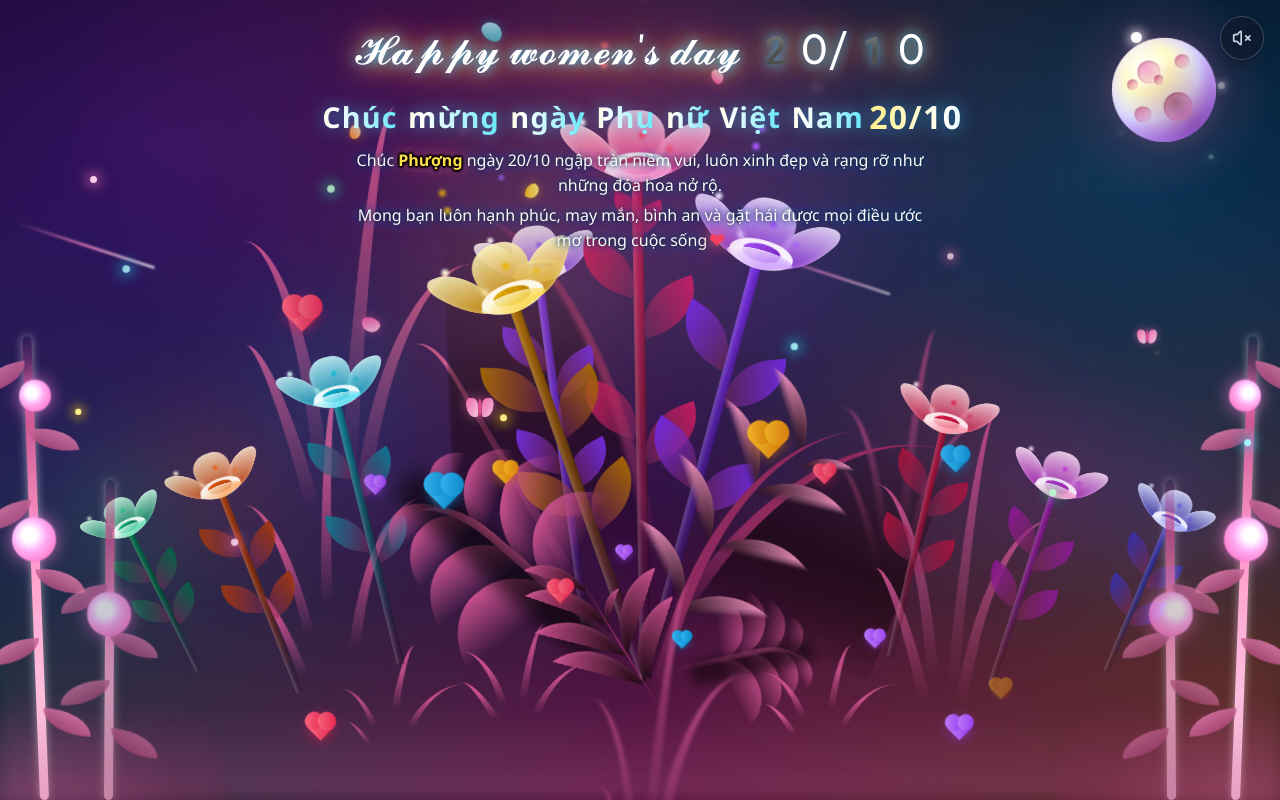
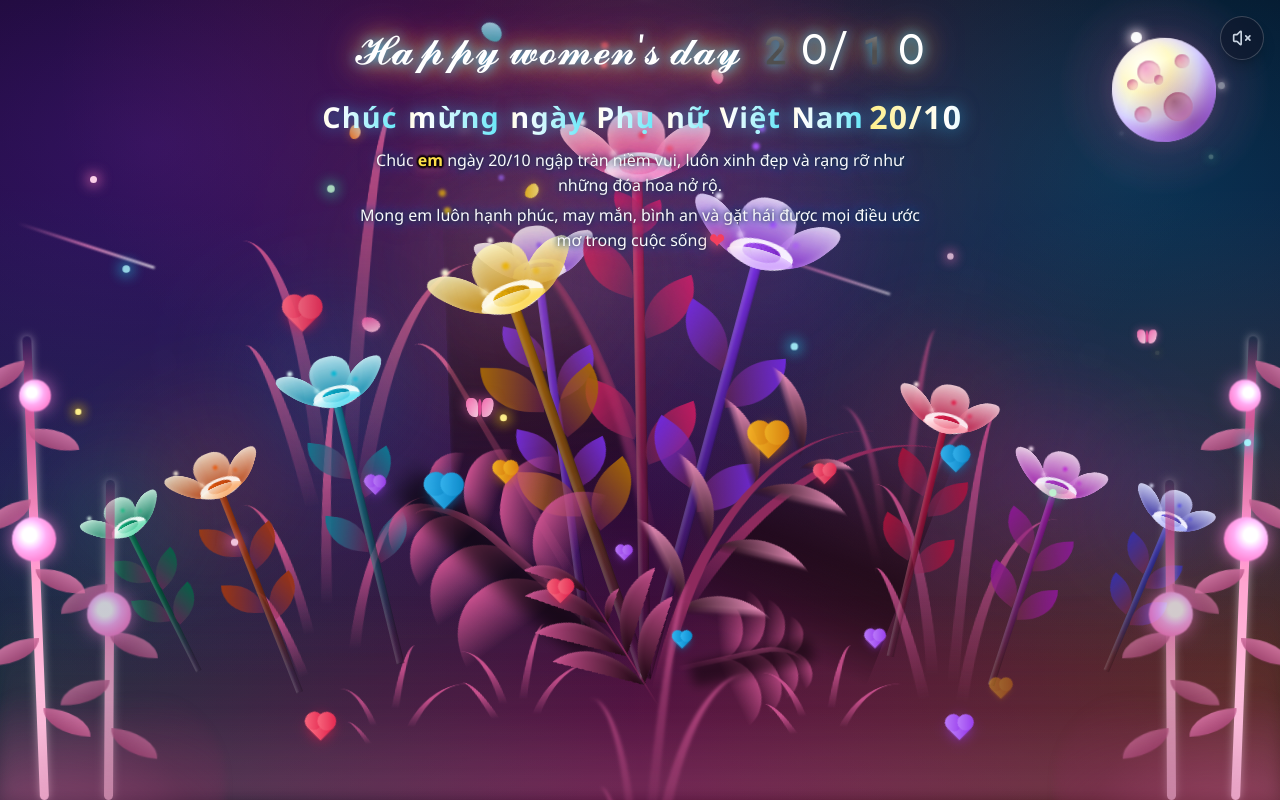
Before and after one commit to DaoTuanMInh/quoctephunu, a Next.js app: page / in a window 1280 px wide. Built offline with nearby package versions, Linux system fonts and the light colour scheme.

Commit message:
Update em greeting pronouns and add chi page matching mother garden

```diff
--- /dev/null
+++ b/src/app/chi/page.tsx
@@ -0,0 +1,9 @@
+import GardenExperience from "@/components/GardenExperience";
+
+export const metadata = {
+  title: "Chúc mừng 20/10 - Gửi chị dấu yêu",
+};
+
+export default function ChiPage() {
+  return <GardenExperience target="chi" />;
+}
--- a/src/app/em/page.tsx
+++ b/src/app/em/page.tsx
@@ -1,9 +1,9 @@
 import GardenExperience from "@/components/GardenExperience";
 
 export const metadata = {
-  title: "Chúc mừng 20/10 - Phượng",
+  title: "Chúc mừng 20/10 - Gửi em",
 };
 
 export default function EmPage() {
-  return <GardenExperience target="phuong" />;
+  return <GardenExperience target="em" />;
 }
--- a/src/app/page.tsx
+++ b/src/app/page.tsx
@@ -8,7 +8,16 @@ function PageContent() {
   const searchParams = useSearchParams();
   const to = searchParams.get("to")?.toLowerCase();
 
-  const target = to === "me" ? "me" : to === "both" || to === "all" ? "both" : "phuong";
+  const target =
+    to === "me"
+      ? "me"
+      : to === "chi"
+      ? "chi"
+      : to === "phuong"
+      ? "phuong"
+      : to === "both" || to === "all"
+      ? "both"
+      : "em";
 
   return <GardenExperience target={target} />;
 }
--- a/src/components/GardenExperience.tsx
+++ b/src/components/GardenExperience.tsx
@@ -5,10 +5,10 @@ import NightGardenScene from "@/components/NightGardenScene";
 import RomanticAudio from "@/components/RomanticAudio";
 
 interface GardenExperienceProps {
-  target?: "phuong" | "me" | "both";
+  target?: "em" | "phuong" | "me" | "chi" | "both";
 }
 
-export default function GardenExperience({ target = "phuong" }: GardenExperienceProps) {
+export default function GardenExperience({ target = "em" }: GardenExperienceProps) {
   const [hasInteracted, setHasInteracted] = useState(false);
 
   // Handle first user interaction to unlock audio
--- a/src/components/NightGardenScene.tsx
+++ b/src/components/NightGardenScene.tsx
@@ -3,18 +3,20 @@
 import React from "react";
 
 interface NightGardenSceneProps {
-  target?: "phuong" | "me" | "both";
+  target?: "em" | "phuong" | "me" | "chi" | "both";
   sisterName?: string;
   customMessage?: string;
 }
 
 export default function NightGardenScene({
-  target = "phuong",
+  target = "em",
   sisterName = "Phượng",
   customMessage,
 }: NightGardenSceneProps) {
+  const isClassic = target === "me" || target === "chi";
+
   return (
-    <div className={`night-garden-container ${target === "me" ? "theme-classic" : "theme-colorful"}`}>
+    <div className={`night-garden-container ${isClassic ? "theme-classic" : "theme-colorful"}`}>
 
 
     <div className="night" aria-hidden="true"></div>
@@ -119,23 +121,37 @@ export default function NightGardenScene({
             Gửi <strong className="greeting__name">mẹ dấu yêu</strong> — cảm ơn mẹ đã luôn
             yêu thương và chăm sóc chúng con <span className="greeting__heart">💕</span>
           </span>
+        ) : target === "chi" ? (
+          <span className="greeting__line">
+            Gửi <strong className="greeting__name">chị dấu yêu</strong> — chúc chị ngày 20/10 luôn xinh đẹp,
+            rạng rỡ, ngập tràn niềm vui và hạnh phúc <span className="greeting__heart">💕</span>
+          </span>
         ) : target === "both" ? (
           <>
             <span className="greeting__line">
-              Chúc <strong className="greeting__name">{sisterName}</strong> ngày 20/10 thật nhiều niềm vui, xinh tươi và hạnh phúc <span className="greeting__heart">❤</span>
+              Chúc <strong className="greeting__name">em</strong> ngày 20/10 thật nhiều niềm vui, xinh tươi và hạnh phúc <span className="greeting__heart">❤</span>
             </span>
             <span className="greeting__line">
               Gửi <strong className="greeting__name">mẹ dấu yêu</strong> — cảm ơn mẹ đã luôn
               yêu thương và chăm sóc chúng con <span className="greeting__heart">💕</span>
             </span>
           </>
+        ) : target === "phuong" ? (
+          <>
+            <span className="greeting__line">
+              Chúc <strong className="greeting__name">{sisterName}</strong> ngày 20/10 ngập tràn niềm vui, luôn xinh đẹp và rạng rỡ như những đóa hoa nở rộ.
+            </span>
+            <span className="greeting__line">
+              Mong {sisterName} luôn hạnh phúc, may mắn, bình an và gặt hái được mọi điều ước mơ trong cuộc sống <span className="greeting__heart">❤</span>
+            </span>
+          </>
         ) : (
           <>
             <span className="greeting__line">
-              Chúc <strong className="greeting__name">Phượng</strong> ngày 20/10 ngập tràn niềm vui, luôn xinh đẹp và rạng rỡ như những đóa hoa nở rộ.
+              Chúc <strong className="greeting__name">em</strong> ngày 20/10 ngập tràn niềm vui, luôn xinh đẹp và rạng rỡ như những đóa hoa nở rộ.
             </span>
             <span className="greeting__line">
-              Mong bạn luôn hạnh phúc, may mắn, bình an và gặt hái được mọi điều ước mơ trong cuộc sống <span className="greeting__heart">❤</span>
+              Mong em luôn hạnh phúc, may mắn, bình an và gặt hái được mọi điều ước mơ trong cuộc sống <span className="greeting__heart">❤</span>
             </span>
           </>
         )}
@@ -264,7 +280,7 @@ export default function NightGardenScene({
         </div>
       </div>
 
-      {target !== "me" && (
+      {!isClassic && (
         <>
       <div className="flower flower--6">
         <div className="flower__leafs flower__leafs--6">
```
